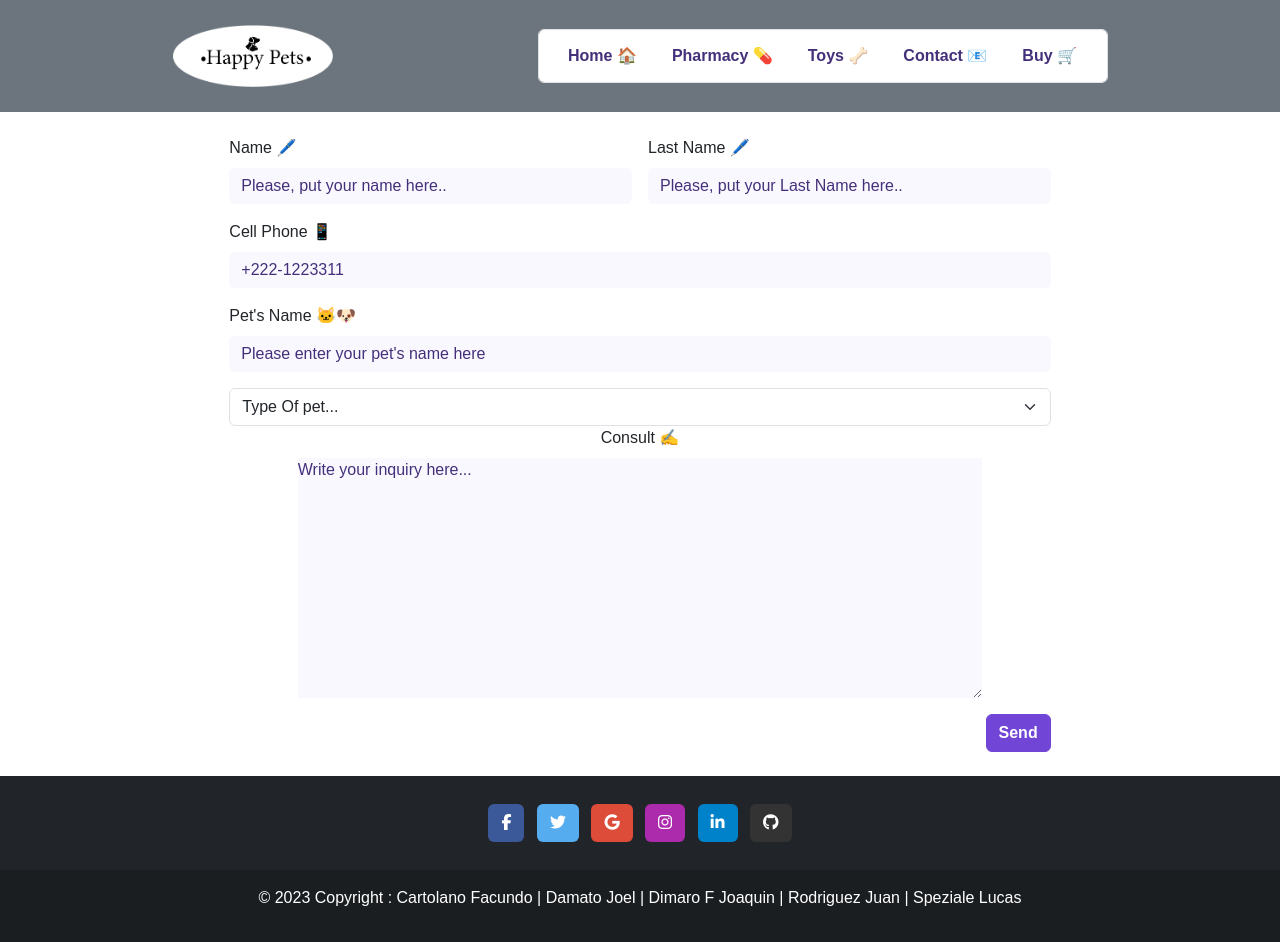
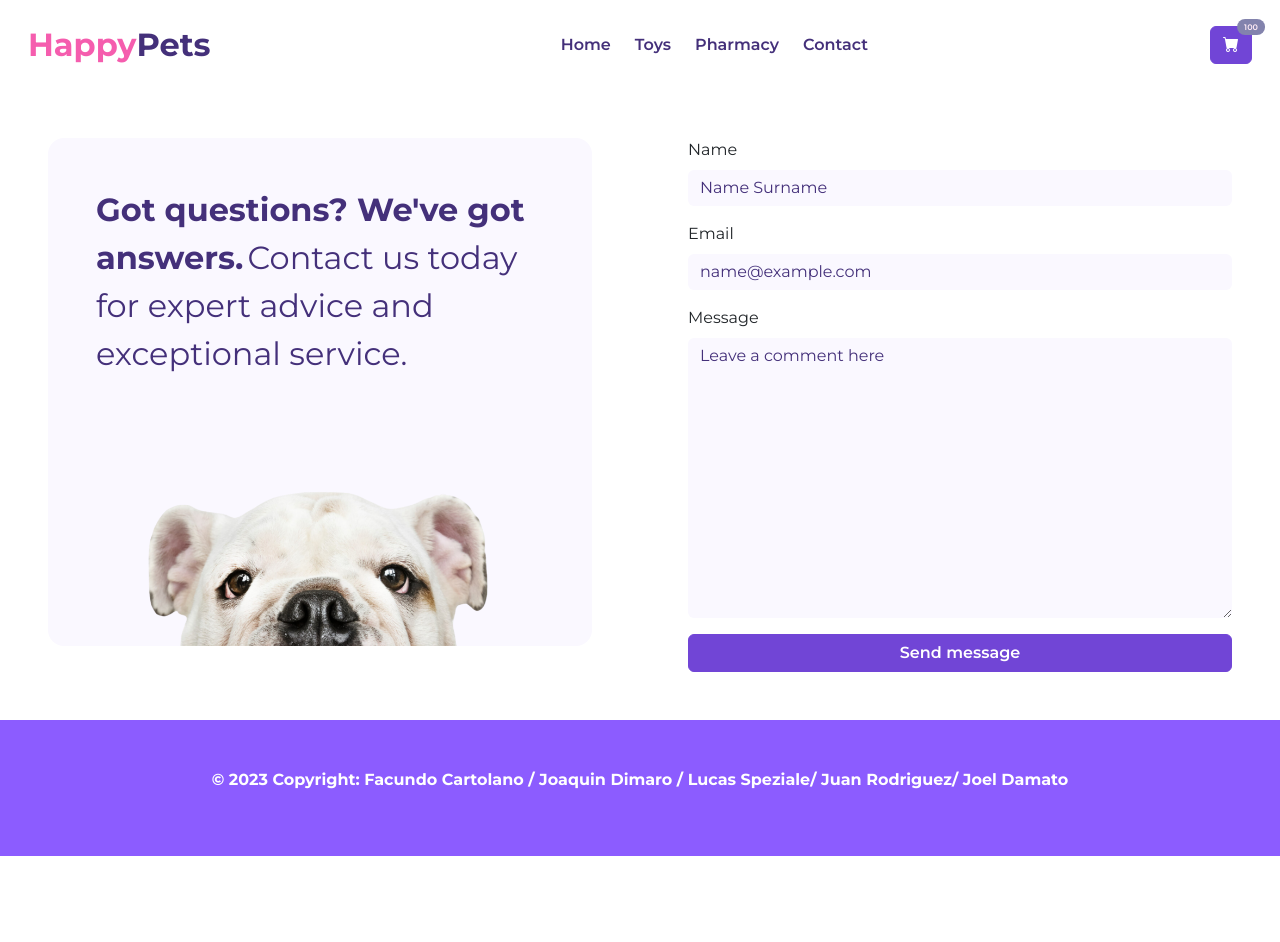
Before and after one commit to cartolanofacundo/petshop, a plain HTML site: page assets/pages/contact.html in a window 1280 px wide. After the commit the page ends 856 px from the top, so only its background shows below. Drawn offline with nearby package versions, Linux system fonts and the light colour scheme; some packages are replaced by stand-ins of ours; a script that the page names is missing.

Commit message:
contact page

```diff
--- a/assets/pages/contact.html
+++ b/assets/pages/contact.html
@@ -1,119 +1,169 @@
 <!DOCTYPE html>
 <html lang="en">
+
 <head>
-    <meta charset="UTF-8">
-    <meta http-equiv="X-UA-Compatible" content="IE=edge">
-    <meta name="viewport" content="width=device-width, initial-scale=1.0">
-    <script src="https://kit.fontawesome.com/1ade54c094.js" crossorigin="anonymous"></script>
-    <link rel="shortcut icon" href="../images/pawprint.png" type="image/x-icon">
-    <link rel="preconnect" href="https://fonts.googleapis.com">
-    <link rel="preconnect" href="https://fonts.gstatic.com" crossorigin>
-    <link href="https://fonts.googleapis.com/css2?family=Libre+Baskerville&family=Open+Sans:wght@600&display=swap" rel="stylesheet">
-    <link href="https://cdn.jsdelivr.net/npm/bootstrap@5.3.0-alpha3/dist/css/bootstrap.min.css" rel="stylesheet" integrity="sha384-KK94CHFLLe+nY2dmCWGMq91rCGa5gtU4mk92HdvYe+M/SXH301p5ILy+dN9+nJOZ" crossorigin="anonymous">
-    <link rel="stylesheet" href="../css/style.css">
-    <title>Happy Pets | Contact</title>
+  <meta charset="UTF-8">
+  <meta http-equiv="X-UA-Compatible" content="IE=edge">
+  <meta name="viewport" content="width=device-width, initial-scale=1.0">
+  <title>HappyPest | Pharmacy</title>
+  <link href="https://cdn.jsdelivr.net/npm/bootstrap@5.3.0-alpha3/dist/css/bootstrap.min.css" rel="stylesheet"
+    integrity="sha384-KK94CHFLLe+nY2dmCWGMq91rCGa5gtU4mk92HdvYe+M/SXH301p5ILy+dN9+nJOZ" crossorigin="anonymous">
+  <link rel="stylesheet" href="../css/style.css">
+  <link rel="stylesheet" href="https://cdn.jsdelivr.net/npm/bootstrap-icons@1.10.4/font/bootstrap-icons.css">
+  <link rel="preconnect" href="https://fonts.googleapis.com">
+  <link rel="preconnect" href="https://fonts.gstatic.com" crossorigin>
+  <link
+    href="https://fonts.googleapis.com/css2?family=Montserrat:ital,wght@0,100;0,200;0,300;0,400;0,500;0,600;0,700;0,800;0,900;1,100;1,200;1,300;1,400;1,500;1,600;1,700;1,800;1,900&display=swap"
+    rel="stylesheet">
 </head>
+
 <body>
-<div class="container-fluid bg-secondary">
-    <nav class="navbar navbar-expand-lg container justify-content-around" style="height: 14vh;">
-            <div>
-                <img class="d-flex align-items-center col-md-3" src="../images/logosofis.png" alt="" style="width: 10rem;">
-            </div>
-          <button class="navbar-toggler" type="button" data-bs-toggle="collapse" data-bs-target="#navbarNav" aria-controls="navbarNav" aria-expanded="false" aria-label="Toggle navigation">
+  <div class="full-height">
+    <header class="position-relative">
+      <!-- navbar -->
+      <nav class="navbar navbar-expand-lg py-3 no-background px-3 toys-navbar">
+        <div class="container-fluid d-flex justify-content-between">
+          <a class="navbar-brand flex-grow-1" href="#"><span class="title-primary">Happy</span><span
+              class="title-secondary">Pets</span></a>
+
+          <button class="navbar-toggler" type="button" data-bs-toggle="collapse"
+            data-bs-target="#navbarSupportedContent" aria-controls="navbarSupportedContent" aria-expanded="false"
+            aria-label="Toggle navigation">
             <span class="navbar-toggler-icon"></span>
           </button>
-          <div class="div-heigth collapse navbar-collapse d-flex justify-content-around form-control flex-grow-0 w-50 h-12" id="navbarNav">
-            <ul class="navbar-nav d-flex col-12 justify-content-around">
-              <li class="nav-item">
-                <a class="nav-link border-rigth font-nav nav-hover" aria-current="page" href="../../index.html">Home 🏠</a>
+
+          <div class="collapse navbar-collapse flex-grow-1" id="navbarSupportedContent">
+            <ul class="navbar-nav me-auto mb-2 mb-lg-0 flex-grow-0 links-container">
+              <li class="nav-item me-2">
+                <a class="nav-link active" aria-current="page" href="../../index.html"> Home</a>
               </li>
-              <li class="nav-item ">
-                <a class="nav-link border-rigth font-nav nav-hover" href="./pharmacy.html">Pharmacy 💊</a>
+              <li class="nav-item me-2">
+                <a class="nav-link" aria-current="page" href="./toys.html"> Toys</a>
               </li>
-              <li class="nav-item">
-                <a class="nav-link border-rigth font-nav nav-hover" href="./toys.html">Toys 🦴</a>
+              <li class="nav-item me-2">
+                <a class="nav-link" aria-current="page" href="./pharmacy.html"> Pharmacy </a>
               </li>
-              <li class="nav-item">
-                <a class="nav-link border-rigth font-nav nav-hover" href="#">Contact 📧</a>
-              </li>
-              <li class="nav-item">
-                <a class="nav-link border-rigth font-nav nav-hover" href="#">Buy 🛒</a>
+              <li class="nav-item me-2">
+                <a class="nav-link" aria-current="page" href="#"> Contact</a>
               </li>
             </ul>
+            <button class="btn btn-primary cart-button position-relative" type="button" data-bs-toggle="offcanvas"
+              data-bs-target="#offcanvasRight1" aria-controls="offcanvasRight"><i class="bi bi-cart-fill"></i>
+              <span class="position-absolute top-0 start-100 translate-middle p-2  rounded-pill informative-badge"
+                id="cartProductBadge">100
+              </span>
+            </button>
           </div>
-      </nav>
-</div>
-<main class="main-contact container-fluid  d-flex justify-content-center align-items-center p-4" >
-  <div class="formulario col-8">
-    <form id="form" class="row g-3">
-      <div class="col-md-6">
-        <label for="inputEmail4" class="form-label font-form">Name 🖊️</label>
-        <input type="text" autocomplete="off" class="form-control borderCajas" id="inputEmail4" required placeholder="Please, put your name here..">
-      </div>
-      <div class="col-md-6">
-        <label for="inputPassword4" class="form-label font-form">Last Name 🖊️</label>
-        <input type="text" class="form-control borderCajas" id="inputPassword4" required placeholder="Please, put your Last Name here..">
-      </div>
-      <div class="col-12">
-        <label for="inputAddress" class="form-label font-form">Cell Phone 📱</label>
-        <input type="tel" class="form-control borderCajas" id="inputAddress" required placeholder="+222-1223311">
-      </div>
-      <div class="col-12">
-        <label for="inputAddress2" class="form-label font-form">Pet's Name 🐱🐶</label>
-        <input type="text" class="form-control borderCajas" id="inputAddress2" required placeholder="Please enter your pet's name here">
-      </div>
-      <div class="col-md-12 d-flex flex-column align-items-center">
-        <select id="inputState" class="form-select custom-input borderCajas" required>
-          <option selected value="pet">Type Of pet...</option>
-          <option value="pet">Dog</option>
-          <option value="pet">Cat</option>
-          <option value="pet">Bird</option>
-          <option value="pet">Fish</option>
-          <option value="pet">Exotics</option>
-        </select>
-
-        <label for="inputZip" class="form-label font-form">Consult ✍️</label>
-        <textarea class="textarea borderCajas resize-none col-10" name="textarea" rows="10" cols="80" placeholder="Write your inquiry here..." required></textarea></div>
-
-      <div class="col-12 d-flex justify-content-end">
-        <button type="submit" id="button" class="btn btn-primary buttonContact borderCajas"><span>Send</span></button>
-      </div>
-    </form>
-  </div>
-</main>
 
 
 
-<footer class="bg-dark text-center text-white">
 
-  <div class="container p-4 pb-0">
+        </div>
+      </nav>
+      <!-- cart -->
+      <div class="offcanvas offcanvas-end" tabindex="-1" id="offcanvasRight1" aria-labelledby="offcanvasRightLabel">
+        <div class="offcanvas-header border-bottom">
+          <h5 class="offcanvas-title title-primary" id="offcanvasRightLabel1">Your Cart</h5>
+          <button type="button" class="btn-close" data-bs-dismiss="offcanvas" aria-label="Close"></button>
+        </div>
+        <div class="offcanvas-body">
+          <div class="remove-items-container border-bottom mb-3">
+            <button class="btn btn-outline-secondary w-100 mb-3" id="removeAllButton"><i class="bi bi-trash"></i> Remove
+              all
+              products</button>
+          </div>
+          <div class="container-fluid d-flex flex-column" id="cartProductsContainer">
+            <div class="row cart-product-container p-2 mb-3">
+              <div class="col-3">
+                <img src="../images/png-hero.png" class="img-thumbnail" alt="">
+              </div>
+              <div class="col-9">
+                <div class="row mb-2">
+                  <span class="title-cart-product">Product name</span>
+                  <span class="category-cart-product">Category</span>
+                </div>
+                <div class="row">
+                  <div class="col-4">
+                    <span class="price-cart-product">$1560</span>
+                  </div>
+                  <div class="col-8">
+                    <div class="text-center">
+                      <div class="btn-group btn-group-sm" role="group" aria-label="Small button group">
+                        <button type="button" class="btn btn-outline-primary"><i class="bi bi-dash"></i></button>
+                        <button type="button" class="btn btn-outline-primary unit-btn">2
+                          U.</button>
+                        <button type="button" class="btn btn-outline-primary"><i class="bi bi-plus"></i></button>
+                      </div>
+                    </div>
+                  </div>
+                </div>
+              </div>
+            </div>
+          </div>
+          <div class="offcanvas-end border-top">
+            <div class="subtotal-container border-bottom mb-3 py-3">
+              <span class="subtotal-title me-3">Subtotal: <span class="subtotal">$6520</span></span>
+            </div>
 
-    <section class="mb-4">
+            <a class="btn btn-primary w-100" href="./checkout.html">Continue to checkout</a>
+          </div>
+        </div>
+      </div>
+    </header>
+    <main class="flex-grow-1">
+      <div class="container-fluid">
+        <div class="row contact-container d-flex">
+          <div class="col-12 col-md-6 col-xl-6 col-xxl-6 p-5">
+            <div class="slogan-container p-0">
+              <div class="text-container p-5">
+                <span class="slogan-strong">Got questions? We've got answers.</span> <span class="slogan-light">Contact
+                  us today for expert advice and
+                  exceptional
+                  service.</span>
+              </div>
+              <div class="img-container">
+                <img src="../images/contact-dog.png" class="img-fluid" alt="">
+              </div>
+            </div>
 
-      <a class="btn text-white btn-floating m-1" style="background-color: #3b5998;" href="#!" role="button"><i class="fab fa-facebook-f"></i></a>
-
-      <a class="btn text-white btn-floating m-1" style="background-color: #55acee;" href="#!" role="button"><i class="fab fa-twitter"></i></a>
-
-      <a class="btn text-white btn-floating m-1" style="background-color: #dd4b39;" href="#!" role="button"><i class="fab fa-google"></i></a>
+          </div>
+          <div class="col-12 col-md-6 col-xl-6 col-xxl-6 p-5">
+            <form action="post">
+              <div class="mb-3">
+                <label for="nameInput" class="mb-2">Name</label>
+                <input type="text" class="form-control" id="nameInput" placeholder="Name Surname">
+              </div>
+              <div class="mb-3">
+                <label for="emailInput" class="mb-2">Email</label>
+                <input type="email" class="form-control" id="emailInput" placeholder="name@example.com">
+              </div>
+              <div class="mb-3">
+                <label for="floatingInputTextarea" class="mb-2">Message</label>
+                <textarea class="form-control text-area-contact" placeholder="Leave a comment here"
+                  id="floatingTextarea"></textarea>
+              </div>
+              <button class="btn btn-primary w-100" type="submit">Send message</button>
+            </form>
+          </div>
+        </div>
+      </div>
 
 
-      <a class="btn text-white btn-floating m-1" style="background-color: #ac2bac;" href="#!" role="button"><i class="fab fa-instagram"></i></a>
+    </main>
+    <footer class="footer-bg">
 
-      <a class="btn text-white btn-floating m-1" style="background-color: #0082ca;" href="#!" role="button"><i class="fab fa-linkedin-in"></i></a>
+      <div class="text-center p-5">
+        <p class="footer-text">
+          © 2023 Copyright: Facundo Cartolano / Joaquin Dimaro / Lucas Speziale/ Juan Rodriguez/
+          Joel Damato
 
-      <a class="btn text-white btn-floating m-1" style="background-color: #333333; "href="#!" role="button"><i class="fab fa-github"></i></a>
-    </section>
+        </p>
+      </div>
+    </footer>
+  </div>
+  <script src="https://cdn.jsdelivr.net/npm/bootstrap@5.3.0-alpha3/dist/js/bootstrap.bundle.min.js"
+    integrity="sha384-ENjdO4Dr2bkBIFxQpeoTz1HIcje39Wm4jDKdf19U8gI4ddQ3GYNS7NTKfAdVQSZe"
+    crossorigin="anonymous"></script>
+</body>
 
-  </div>
-
-  <div class="text-center p-3" style="background-color: rgba(0, 0, 0, 0.2);">
-    <p>© 2023 Copyright : Cartolano Facundo | Damato Joel | Dimaro F Joaquin | Rodriguez Juan | Speziale Lucas </p>
-  </div>
-
-</footer>
-
-<script src="https://cdn.jsdelivr.net/npm/bootstrap@5.3.0-alpha3/dist/js/bootstrap.bundle.min.js" integrity="sha384-ENjdO4Dr2bkBIFxQpeoTz1HIcje39Wm4jDKdf19U8gI4ddQ3GYNS7NTKfAdVQSZe" crossorigin="anonymous"></script>
-<script src="https://cdn.jsdelivr.net/npm/sweetalert2@11"></script>
-<script src="../app/contact.js"></script>
-</body>
 </html>
```
